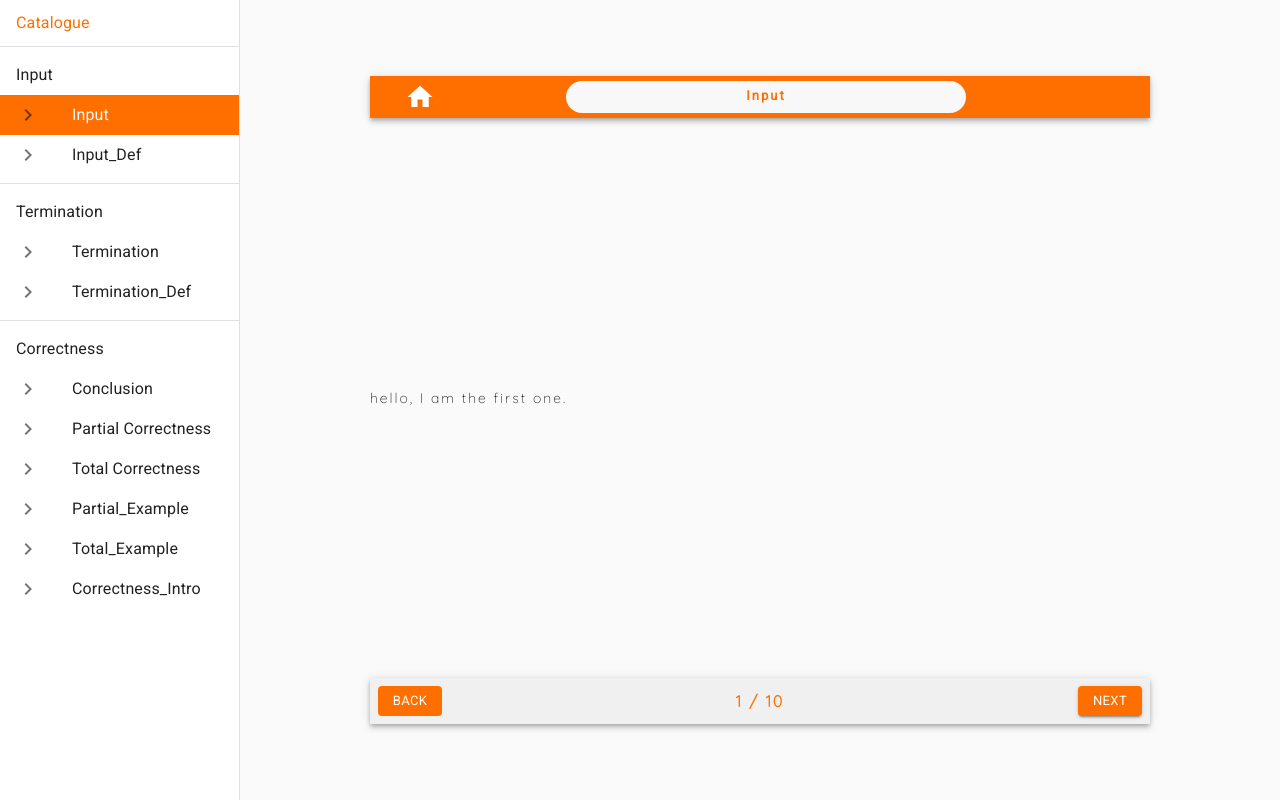
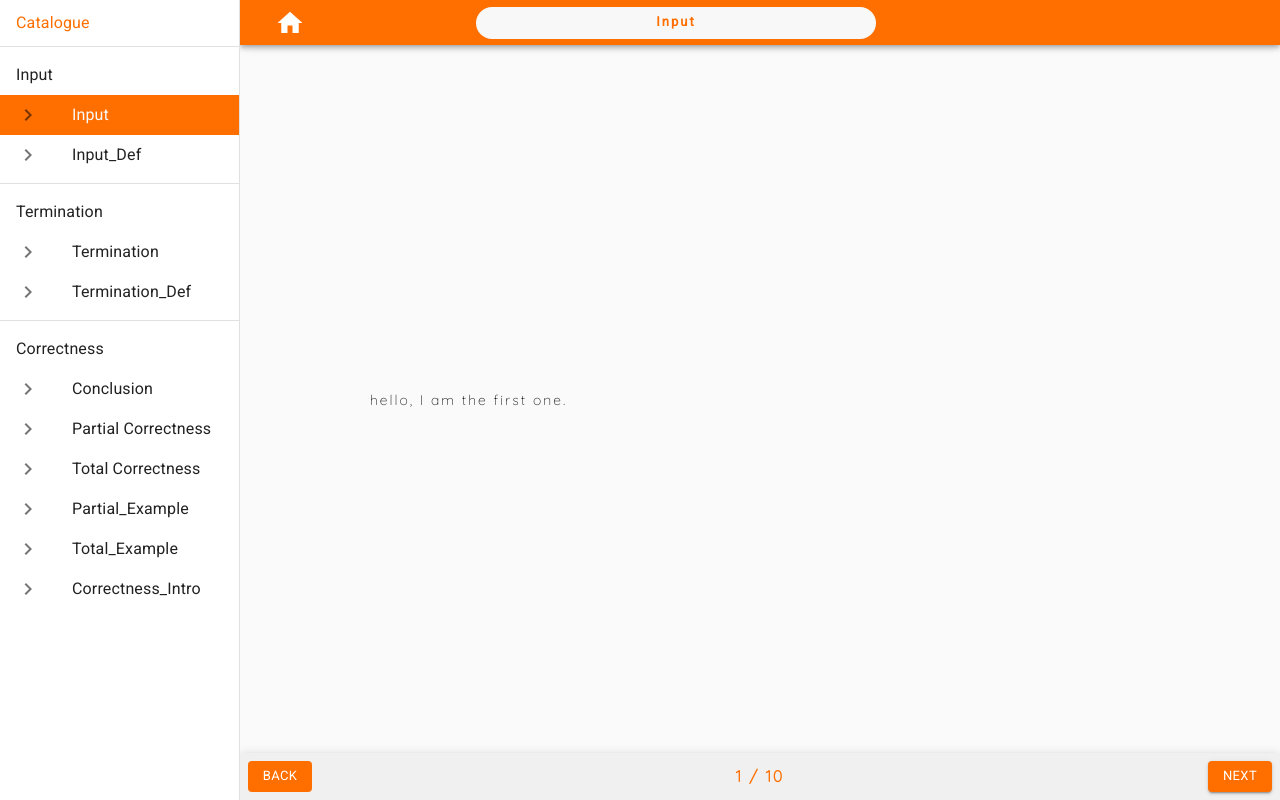
Before and after one commit to team10nb/i-can-sort, a React (Create React App) app: page /Correctness/Tutorial in a window 1280 px wide. Built offline with nearby package versions, Linux system fonts and the light colour scheme.

Commit message:
fix(CorrectnessTutorial): fix css

```diff
--- a/package.json
+++ b/package.json
@@ -28,7 +28,7 @@
     "build": "react-scripts build",
     "test": "react-scripts test",
     "eject": "react-scripts eject",
-    "electron-start": "electron .",
+    "electron-start": "react-scripts build && electron .",
     "styleguide": "styleguidist server  --config config/styleguidist.config.js",
     "styleguide:build": "styleguidist build --config config/styleguidist.config.js"
   },
--- a/src/scenes/subPages/Correctness/CorrectnessTutorial.jsx
+++ b/src/scenes/subPages/Correctness/CorrectnessTutorial.jsx
@@ -27,6 +27,8 @@ const useStyles = makeStyles((theme) => ({
             width: `calc(100% - ${drawerWidth}px)`,
             marginLeft: drawerWidth,
           },
+        height:45,
+        backgroundColor:color,
     },
 
     appBar2: {
@@ -49,12 +51,13 @@ const useStyles = makeStyles((theme) => ({
     icon:{
         marginRight: theme.spacing(2),
         width: 100,
+        height: 45,
     },
 
     chip:{
         position: 'relative',
         marginRight: -50,
-        marginLeft: 80,
+        marginLeft: 120,
         minWidth: 400,
         justifyContent:"center",
         fontWeight: "bold",
@@ -104,6 +107,7 @@ const useStyles = makeStyles((theme) => ({
         height:40,
         backgroundColor: color,
         color: "#F8F8F8",
+        "&:hover": {backgroundColor:color},
     },
 
 
@@ -111,7 +115,17 @@ const useStyles = makeStyles((theme) => ({
   }));
 
   function getSteps() {
-    return ['Input', 'Input_Def', 'Termination', 'Termination_Def', 'Conclusion', 'Partial Correctness', 'Total Correctness', 'Partial_Example', 'Total_Example', 'Correctness_Intro' ];
+    return ['Input',
+            'Input_Def',
+            'Termination',
+            'Termination_Def',
+            'Conclusion',
+            'Partial Correctness',
+            'Total Correctness',
+            'Partial_Example',
+            'Total_Example',
+            'Correctness_Intro'
+    ];
   }
 
   function getStepContent(activeStep) {
@@ -132,16 +146,6 @@ const useStyles = makeStyles((theme) => ({
 
     export default function CorrectnessTutorial(props) {
     const classes = useStyles();
-
-    const theme = createMuiTheme({
-        palette: {
-          primary: {
-            main: color,
-          },
-          //改颜色
-        },
-
-      });
 
     const [activeStep, setActiveStep] = React.useState(0);
 
@@ -169,9 +173,9 @@ const useStyles = makeStyles((theme) => ({
 
 
     return (
-        <ThemeProvider theme={theme}>
+        <div>
             <CssBaseline />
-            <AppBar position="static" className={classes.appBar1} >
+            <AppBar className={classes.appBar1} >
                 <div className ={classes.div}>
                 <Button className={classes.icon} onClick={handleClick}>
                     <HomeIcon style={{ fontSize: 30, color: "#FFFFFF"}} />
@@ -201,7 +205,15 @@ const useStyles = makeStyles((theme) => ({
                             </ListItem>
                             {['Input', 'Input_Def'].map((text, index) => (
 
-                            index === activeStep?<ListItem  className = {classes.hightlightItem} button key={text} onClick={() => handleChange(index)}><ListItemIcon><ChevronRightIcon/></ListItemIcon><ListItemText primary={text} /></ListItem>:<ListItem className = {classes. listItem} button key={text} onClick={() => handleChange(index)}><ListItemIcon><ChevronRightIcon/></ListItemIcon><ListItemText primary={text} /></ListItem>
+                            index === activeStep
+                                ?<ListItem className = {classes.hightlightItem} button key={text} onClick={() => handleChange(index)}>
+                                    <ListItemIcon><ChevronRightIcon/></ListItemIcon>
+                                    <ListItemText primary={text} />
+                                </ListItem>
+                                :<ListItem className = {classes. listItem} button key={text} onClick={() => handleChange(index)}>
+                                    <ListItemIcon><ChevronRightIcon/></ListItemIcon>
+                                    <ListItemText primary={text} />
+                                </ListItem>
                             ))}
                         </List>
                         <Divider />
@@ -210,7 +222,15 @@ const useStyles = makeStyles((theme) => ({
                             <ListItemText primary= 'Termination' />
                             </ListItem>
                             {['Termination', 'Termination_Def'].map((text, index) => (
-                            index + 2 === activeStep?<ListItem  className = {classes.hightlightItem} button key={text} onClick={() => handleChange(index + 2)}><ListItemIcon><ChevronRightIcon/></ListItemIcon><ListItemText primary={text} /></ListItem>:<ListItem className = {classes. listItem} button key={text} onClick={() => handleChange(index + 2)}><ListItemIcon><ChevronRightIcon/></ListItemIcon><ListItemText primary={text} /></ListItem>
+                            index + 2 === activeStep
+                                ?<ListItem  className = {classes.hightlightItem} button key={text} onClick={() => handleChange(index + 2)}>
+                                    <ListItemIcon><ChevronRightIcon/></ListItemIcon>
+                                    <ListItemText primary={text} />
+                                </ListItem>
+                                :<ListItem className = {classes. listItem} button key={text} onClick={() => handleChange(index + 2)}>
+                                    <ListItemIcon><ChevronRightIcon/></ListItemIcon>
+                                    <ListItemText primary={text} />
+                                </ListItem>
                             ))}
                         </List>
 
@@ -220,14 +240,22 @@ const useStyles = makeStyles((theme) => ({
                             <ListItemText primary= 'Correctness' />
                             </ListItem>
                             {['Conclusion' , 'Partial Correctness', 'Total Correctness', 'Partial_Example', 'Total_Example', 'Correctness_Intro' ].map((text, index) => (
-                            index + 4 === activeStep?<ListItem  className = {classes.hightlightItem} button key={text} onClick={() => handleChange(index + 4)}><ListItemIcon><ChevronRightIcon/></ListItemIcon><ListItemText primary={text} /></ListItem>:<ListItem className = {classes. listItem} button key={text} onClick={() => handleChange(index + 4)}><ListItemIcon><ChevronRightIcon/></ListItemIcon><ListItemText primary={text} /></ListItem>
+                            index + 4 === activeStep
+                            ?<ListItem  className = {classes.hightlightItem} button key={text} onClick={() => handleChange(index + 4)}>
+                                <ListItemIcon><ChevronRightIcon/></ListItemIcon>
+                                <ListItemText primary={text} />
+                            </ListItem>
+                            :<ListItem className = {classes. listItem} button key={text} onClick={() => handleChange(index + 4)}
+                                ><ListItemIcon><ChevronRightIcon/></ListItemIcon>
+                                <ListItemText primary={text} />
+                            </ListItem>
                             ))}
                         </List>
                    </div>
                 </Drawer>
                 {getStepContent(activeStep)}
             </main>
-            <AppBar position="static" className = {classes.appBar2}>
+            <AppBar className = {classes.appBar2}>
                 <MobileStepper
                     steps={maxSteps}
                     position="fixed"
@@ -247,7 +275,7 @@ const useStyles = makeStyles((theme) => ({
                     }
                 />
             </AppBar>
-        </ThemeProvider>
+        </div>
 
 
     );
```
